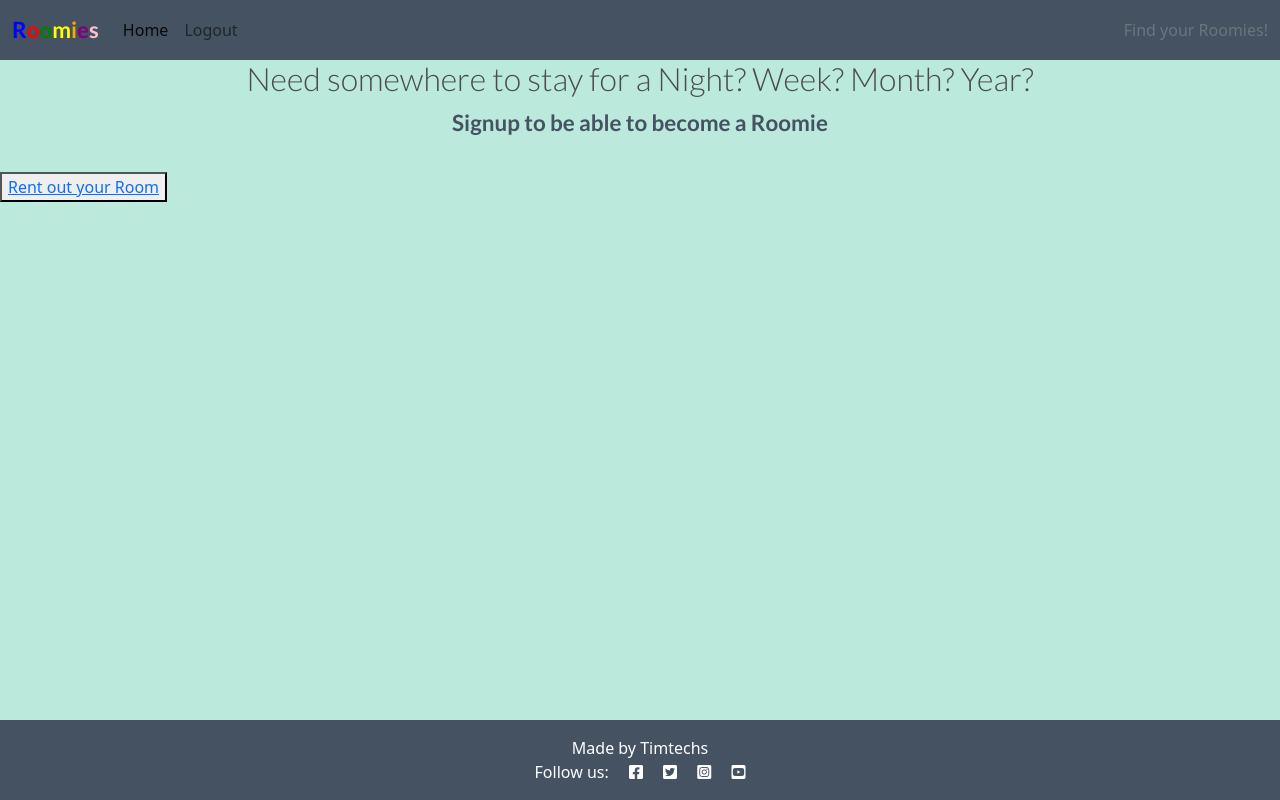
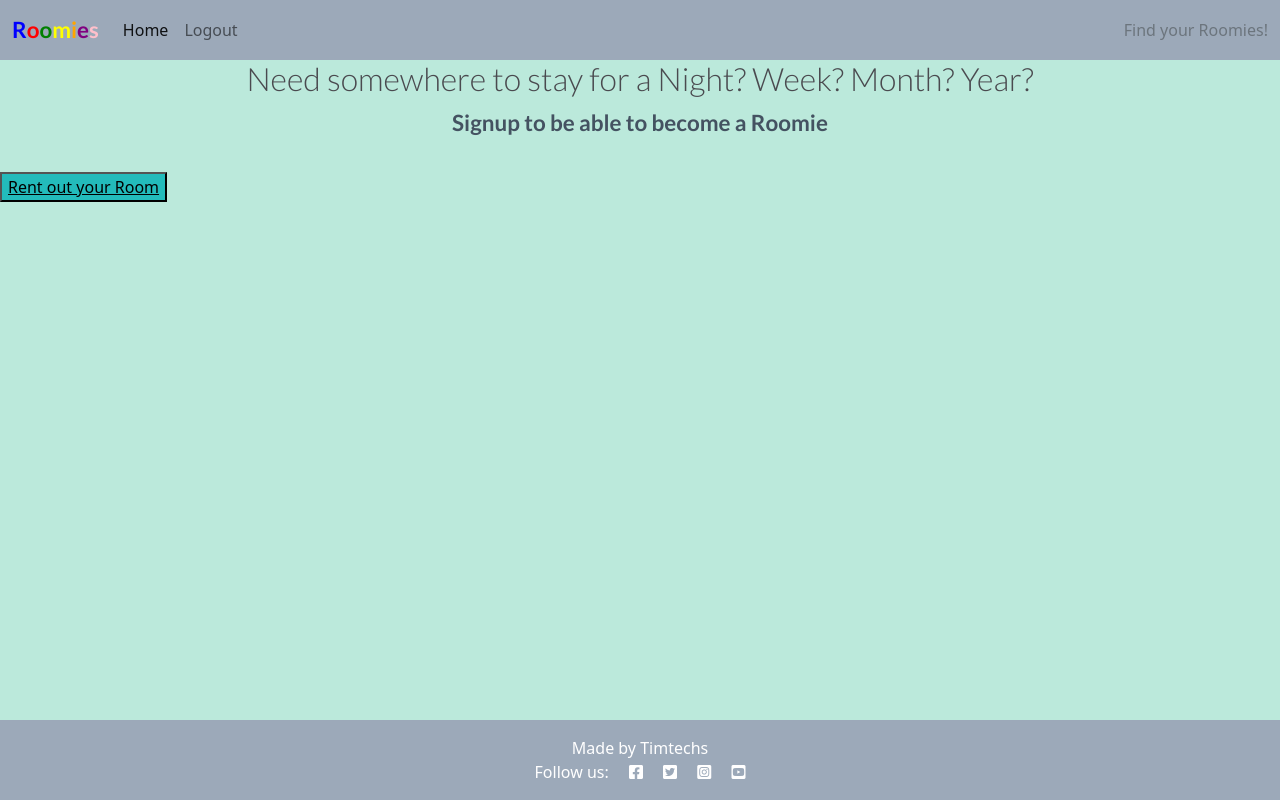
Before and after one commit to Timtechs/CI-Project-4, a Django app: page / in a window 1280 px wide. Run offline with Django 4.2, Linux system fonts and the light colour scheme; the visitor is signed in with stand-in values (Sample User, id 1); data that the repository does not hold is empty.

Commit message:
restyled the page

```diff
--- a/static/css/style.css
+++ b/static/css/style.css
@@ -51,7 +51,7 @@ p {
 }
 
 .dark-bg {
-    background-color: #445261;
+    background-color: #9ca9b9;
 }
 
 .main-bg {
@@ -115,6 +115,10 @@ p {
     z-index: 100;
 }
 
+.link-color {
+    color: black;
+}
+
 .post-link {
     text-decoration: none;
     color: #445261;
--- a/templates/index.html
+++ b/templates/index.html
@@ -68,7 +68,10 @@
     {% endif %}
 </div>
 
+{% if user.is_authenticated %}
 <div>
-    <button><a href="upload">Rent out your Room</a></button>
+    <button class="btn-signup"><a class="link-color" href="upload">Rent out your Room</a></button>
 </div>
+{% endif %}
+
 {%endblock%}
```
Also changed, not shown: booker/migrations/0004_image.py (added).
